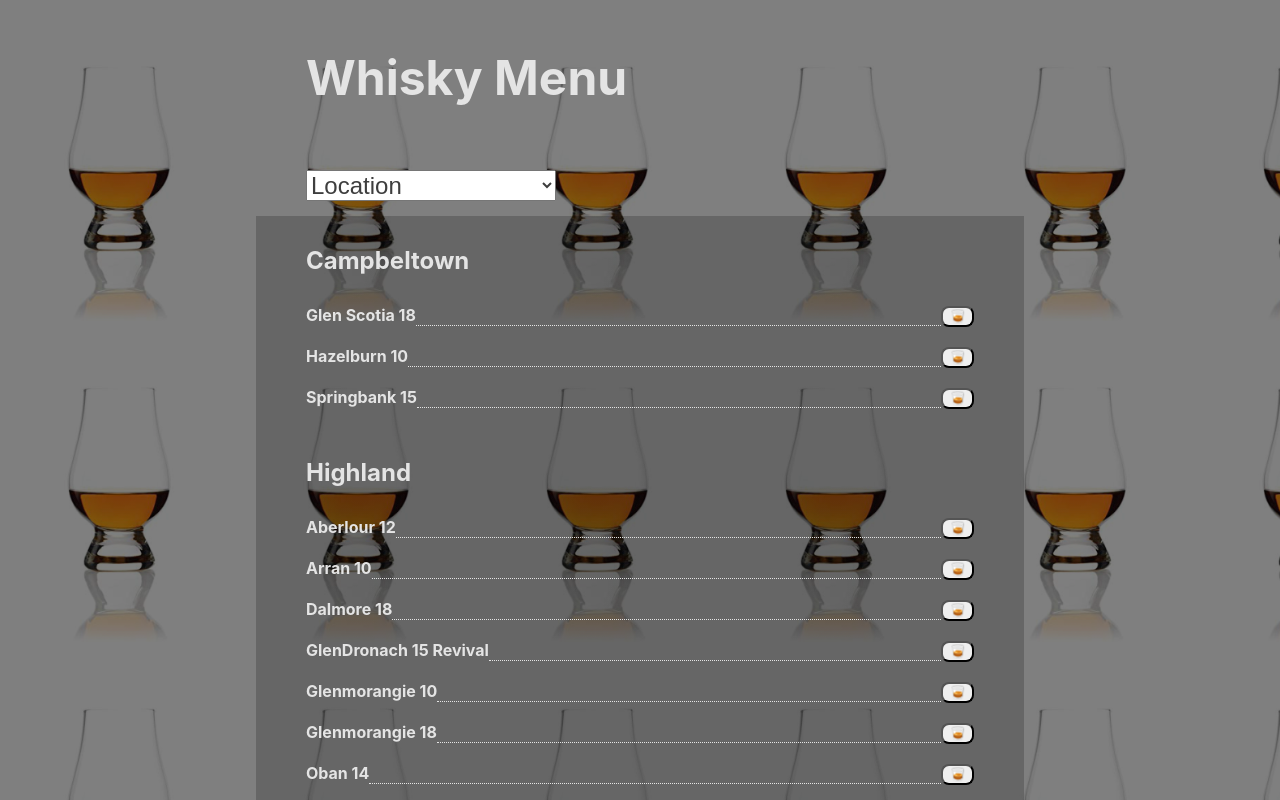
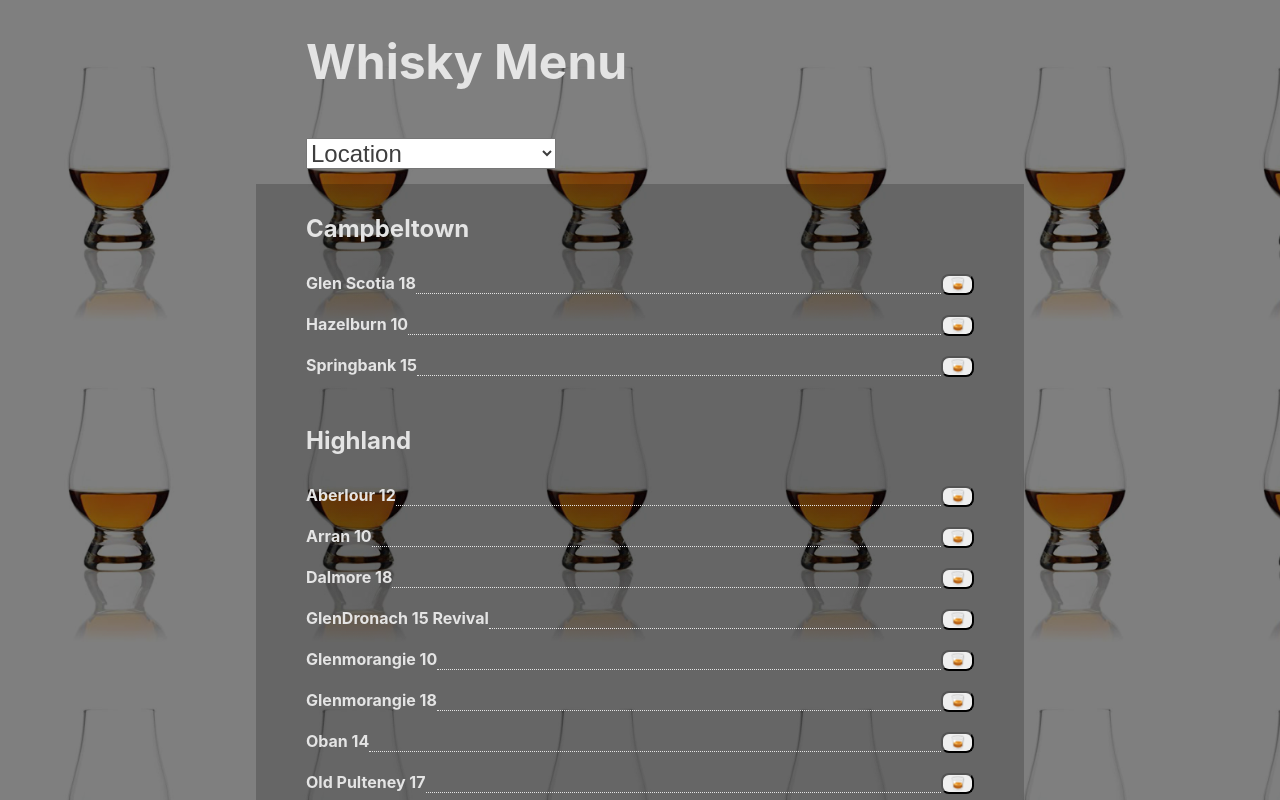
Before and after one commit to lifebeyondfife/whisky-menu, a React (Create React App) app: page / in a window 1280 px wide. Shown: the top 800 px of the page. Built offline with nearby package versions, Linux system fonts and the light colour scheme.

Commit message:
chore(refactor): tidy up whisky.js implementation

```diff
--- a/src/components/container/Whisky.js
+++ b/src/components/container/Whisky.js
@@ -5,6 +5,10 @@
 class Whisky extends React.Component {
   constructor(props) {
     super(props);
+    this.collator = new Intl.Collator(undefined, {numeric: true, sensitivity: 'base'});
+    this.whiskysByLocation = this.whiskysByLocation.bind(this);
+    this.whiskysByAge = this.whiskysByAge.bind(this);
+    this.whiskysToBeOpened = this.whiskysToBeOpened.bind(this);
     this.categorisationFunction = {
       "location": this.whiskysByLocation,
       "age": this.whiskysByAge,
@@ -12,56 +16,54 @@
     }
   }
 
-  whiskysByLocation(whiskys) {
-    const categorisedWhiskys = {}
+  whiskysByLocation() {
+    const whiskyRegionKeyValues = Object.entries(this.props.whiskys
+      .filter(whisky => whisky.state === "Opened")
+      .reduce((map, obj) => {
+        if (map[obj.location]) {
+          map[obj.location].push(obj);
+        } else {
+          map[obj.location] = [obj];
+        }
+        return map;
+      }, {}));
 
-    whiskys
-      .filter(whisky => whisky.state === "Opened")
-      .forEach(element => {
-        if (!categorisedWhiskys[element.location]) {
-          categorisedWhiskys[element.location] = [element];
-        } else {
-          categorisedWhiskys[element.location].push(element);
-        }
-      });
-
-    return categorisedWhiskys;
+    return whiskyRegionKeyValues
+      .filter(([key, value]) => value[0].isScotch)
+      .sort(([ak, av], [bk, bv]) => this.collator.compare(ak, bk))
+      .concat(whiskyRegionKeyValues
+        .filter(([key, value]) => !value[0].isScotch)
+        .sort(([ak, av], [bk, bv]) => this.collator.compare(ak, bk)));
   }
 
-  whiskysByAge(whiskys) {
-    const categorisedWhiskys = {}
-
-    whiskys
+  whiskysByAge() {
+    return Object.entries(this.props.whiskys
       .filter(whisky => whisky.state === "Opened")
-      .forEach(element => {
-        if (element.age <= 3) {
-          if (!categorisedWhiskys["Unspecified"]) {
-            categorisedWhiskys["Unspecified"] = [element];
-          } else {
-            categorisedWhiskys["Unspecified"].push(element);
-          }
+      .reduce((map, obj) => {
+        const key = obj.age <= 3 ? "Unspecified" : `${obj.age} years old`;
+        if (map[key]) {
+          map[key].push(obj);
         } else {
-          const category = `${element.age} years old`;
-          if (!categorisedWhiskys[category]) {
-            categorisedWhiskys[category] = [element];
-          } else {
-            categorisedWhiskys[category].push(element);
-          }
+          map[key] = [obj];
         }
-      });
-
-    return categorisedWhiskys;
+        return map;
+      }, {}))
+        .sort(([ak, av], [bk, bv]) => this.collator.compare(ak, bk));
   }
 
-  whiskysToBeOpened(whiskys) {
-    return {'': whiskys.filter(whisky => whisky.state === 'Closed')};
+  whiskysToBeOpened() {
+    return [
+      ['', this.props.whiskys
+        .filter(whisky => whisky.state === 'Closed')
+        .sort((a, b) => this.collator.compare(a.name, b.name))]
+    ];
   }
 
   getWhiskySections(whiskys, filter) {
     const collator = new Intl.Collator(undefined, {numeric: true, sensitivity: 'base'});
     return Object.keys(whiskys)
       .filter(key => filter(whiskys[key][0]))
-      .sort(collator.compare)
+      .sort((a, b) => collator.compare(a, b))
       .map(key => (
         <WhiskySection key={key} whiskys={whiskys[key]} category={key} />
       )
@@ -69,22 +71,14 @@
   }
 
   render() {
-    const categorisedWhiskys = this.categorisationFunction[this.props.category](this.props.whiskys);
-
-    if (this.props.category === "location") {
-      return (
-        <div className="Whisky">
-          {this.getWhiskySections(categorisedWhiskys, x => x.isScotch)}
-          {this.getWhiskySections(categorisedWhiskys, x => !x.isScotch)}
-        </div>
-      );
-    } else {
-      return (
-        <div className="Whisky">
-          {this.getWhiskySections(categorisedWhiskys, x => true)}
-        </div>
-      )
-    }
+    return (
+      <div className="Whisky">
+        {this.categorisationFunction[this.props.category]()
+          .map(([key, value]) => (
+            <WhiskySection key={key} category={key} whiskys={value} />
+          ))}
+      </div>
+    );
   }
 }
 
--- a/src/components/presentation/Title.css
+++ b/src/components/presentation/Title.css
@@ -2,6 +2,9 @@
   padding-left: 50px;
   grid-column-start: 2;
   grid-column-end: 3;
-  font-size: 300%;
   font-weight: bolder;
 }
+
+h1 {
+  font-size: 300%;
+}
--- a/src/components/presentation/Title.js
+++ b/src/components/presentation/Title.js
@@ -5,9 +5,7 @@
   return (
     <div className="Title">
       <header>
-        <p>
-          Whisky Menu
-        </p>
+        <h1>Whisky Menu</h1>
       </header>
     </div>
   );
```
